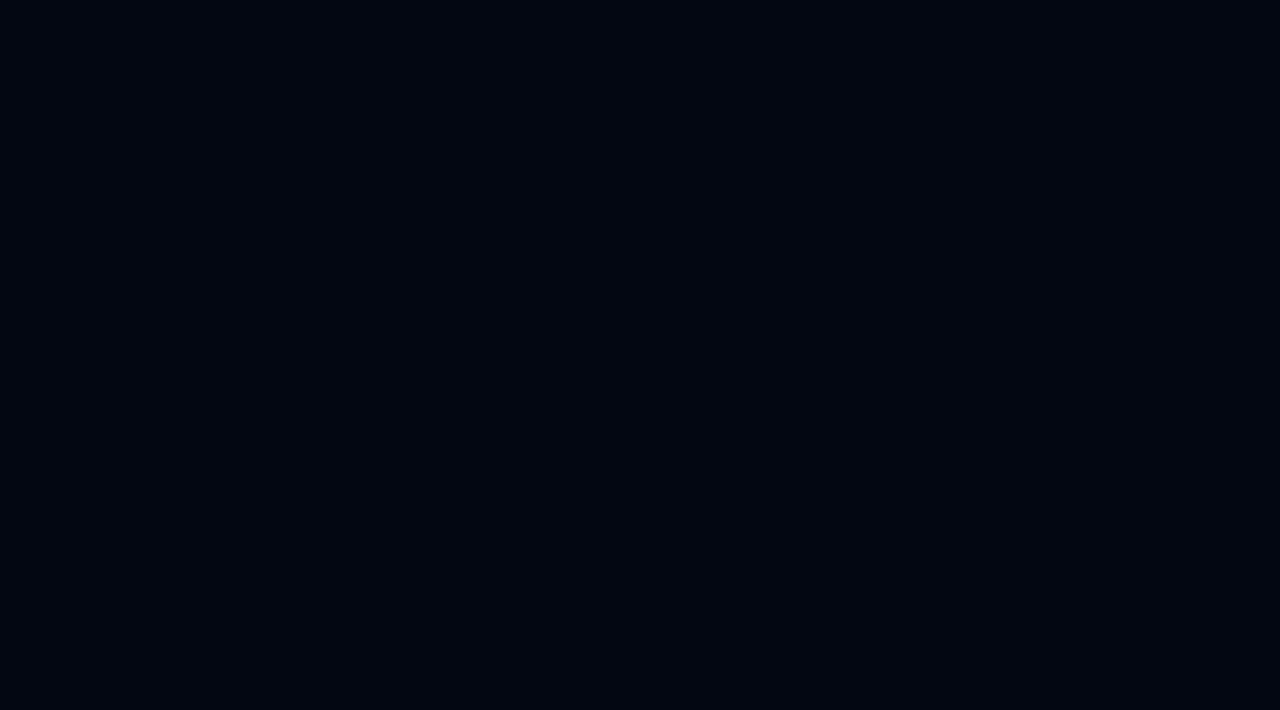
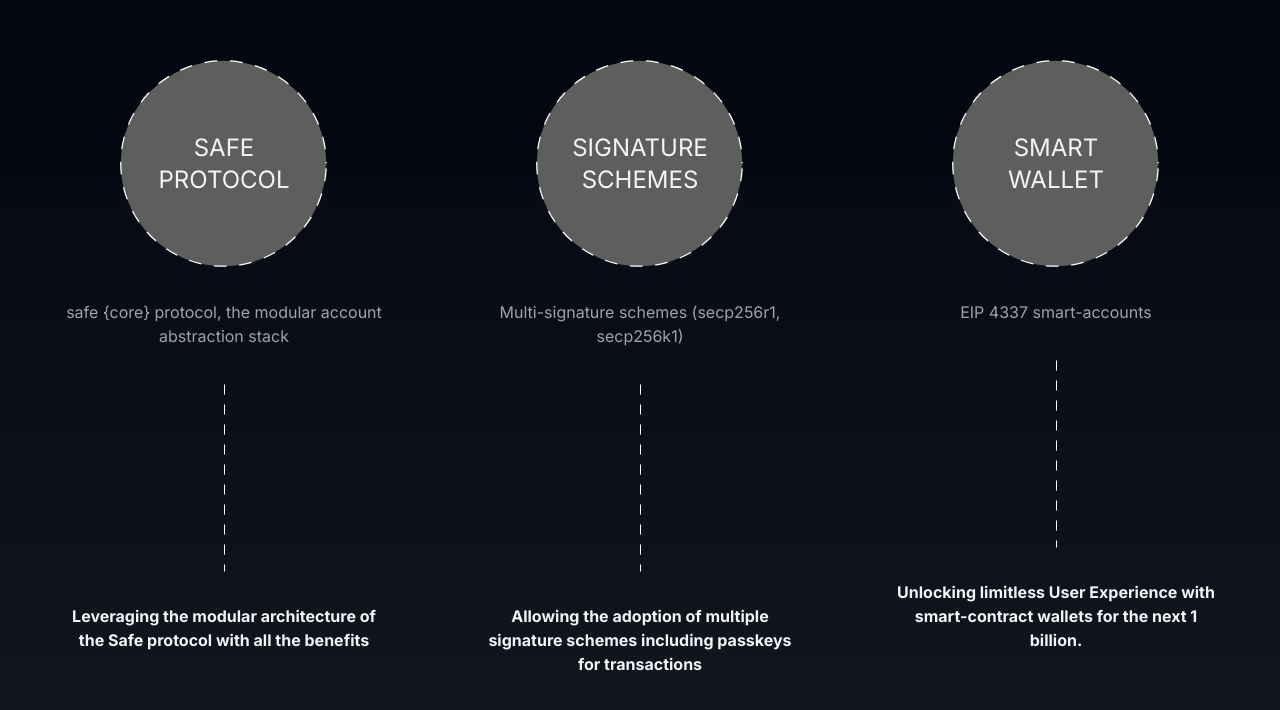
Before and after one commit to vaariance/variance-home, a Next.js app: page / in a window 1280 px wide. Shown: the part 3384-4094 px from the top of the page. Before the commit the page ends 3316 px from the top, so only its background shows below. Built offline with nearby package versions, Linux system fonts and the light colour scheme.

Commit message:
updates: add features section to home page

```diff
--- a/app/globals.css
+++ b/app/globals.css
@@ -154,3 +154,70 @@
 .benefit-list__item-description {
   @apply text-lg lg:text-2xl;
 }
+
+.features-section {
+  @apply relative;
+}
+
+.features-section::before {
+  @apply absolute left-1/2 top-[28%] h-full w-full -translate-x-1/2 transform max-lg:hidden;
+  --background-start-rgb: 255, 255, 255;
+  --background-end-rgb: 214, 219, 220;
+  content: "";
+  background: linear-gradient(
+    180deg,
+    rgba(var(--background-start-rgb), 0.01) 0%,
+    rgba(var(--background-end-rgb), 0.1) 100%
+  );
+  z-index: -1;
+}
+
+.feature-list {
+  @apply grid grid-cols-1 gap-24 lg:grid-cols-3;
+}
+
+.feature-list__item {
+  @apply flex flex-col items-center gap-8;
+}
+
+.feature-list__item-header {
+  @apply relative flex h-52 w-52 items-center justify-center;
+}
+
+.feature-list__item-header > svg {
+  @apply absolute left-1/2 top-1/2 h-full w-full -translate-x-1/2 -translate-y-1/2;
+}
+
+.feature-list__item-header > svg > circle {
+  animation: stroke 3s linear infinite;
+  animation: stroke 3s linear infinite;
+}
+
+.feature-list__item-title {
+  @apply relative z-[2] px-12 text-center text-2xl uppercase;
+}
+
+.feature-list__content {
+  @apply mx-auto flex flex-col items-center gap-8 text-center max-lg:max-w-xs;
+}
+
+.feature-list__content path {
+  animation: stroke 3s linear infinite;
+}
+
+.feature-list__content > p {
+  @apply text-gray-400;
+}
+
+.feature-list__content > p:last-of-type {
+  @apply font-bold text-gray-100;
+}
+
+@keyframes stroke {
+  0% {
+    stroke-dashoffset: 300;
+  }
+  100% {
+    stroke-dashoffset: 0;
+  }
+}
--- a/app/page.tsx
+++ b/app/page.tsx
@@ -22,7 +22,30 @@
       img: "/img/security.svg",
       title: "Security",
       description:
-        "We focus on delivering a seamless mobile experience. Our project’s core value is to make Dapps accessible and user-friendly on smartphones, aligning with the increasing trend of mobile usage.",
+        "We focus on delivering a seamless mobile experience. Oleur project’s core value is to make Dapps accessible and user-friendly on smartphones, aligning with the increasing trend of mobile usage.",
+    },
+  ];
+  const featureList = [
+    {
+      title: "Safe Protocol",
+      description: [
+        "safe {core} protocol, the modular account abstraction stack",
+        "Leveraging the modular architecture of the Safe protocol with all the benefits",
+      ],
+    },
+    {
+      title: "signature schemes",
+      description: [
+        "Multi-signature schemes (secp256r1, secp256k1)",
+        "Allowing the adoption of multiple signature schemes including passkeys for transactions",
+      ],
+    },
+    {
+      title: "smart wallet",
+      description: [
+        "EIP 4337 smart-accounts",
+        "Unlocking limitless User Experience with smart-contract wallets for the next 1 billion.",
+      ],
     },
   ];
   return (
@@ -75,6 +98,53 @@
           </ul>
         </div>
       </section>
+      <section className="site-section features-section">
+        <div className="wrapper">
+          <ul className="feature-list">
+            {featureList.map((feature) => (
+              <li className="feature-list__item" key={feature.title}>
+                <div className="feature-list__item-header">
+                  <h3 className="feature-list__item-title">{feature.title}</h3>
+                  <svg
+                    xmlns="http://www.w3.org/2000/svg"
+                    width="163"
+                    height="163"
+                    viewBox="0 0 163 163"
+                    fill="none"
+                  >
+                    <circle
+                      cx="81.1025"
+                      cy="81.1025"
+                      r="80.5"
+                      transform="rotate(-0.0734336 81.1025 81.1025)"
+                      fill="#5E5E5E"
+                      stroke="white"
+                      stroke-dasharray="10 10"
+                    />
+                  </svg>
+                </div>
+                <div className="feature-list__content">
+                  <p>{feature.description[0]}</p>
+                  <svg
+                    xmlns="http://www.w3.org/2000/svg"
+                    width="1"
+                    height="192"
+                    viewBox="0 0 1 192"
+                    fill="none"
+                  >
+                    <path
+                      d="M0.5 0.5V191.5"
+                      stroke="white"
+                      stroke-dasharray="10 10"
+                    />
+                  </svg>
+                  <p>{feature.description[1]}</p>
+                </div>
+              </li>
+            ))}
+          </ul>
+        </div>
+      </section>
     </main>
   );
 };
```
